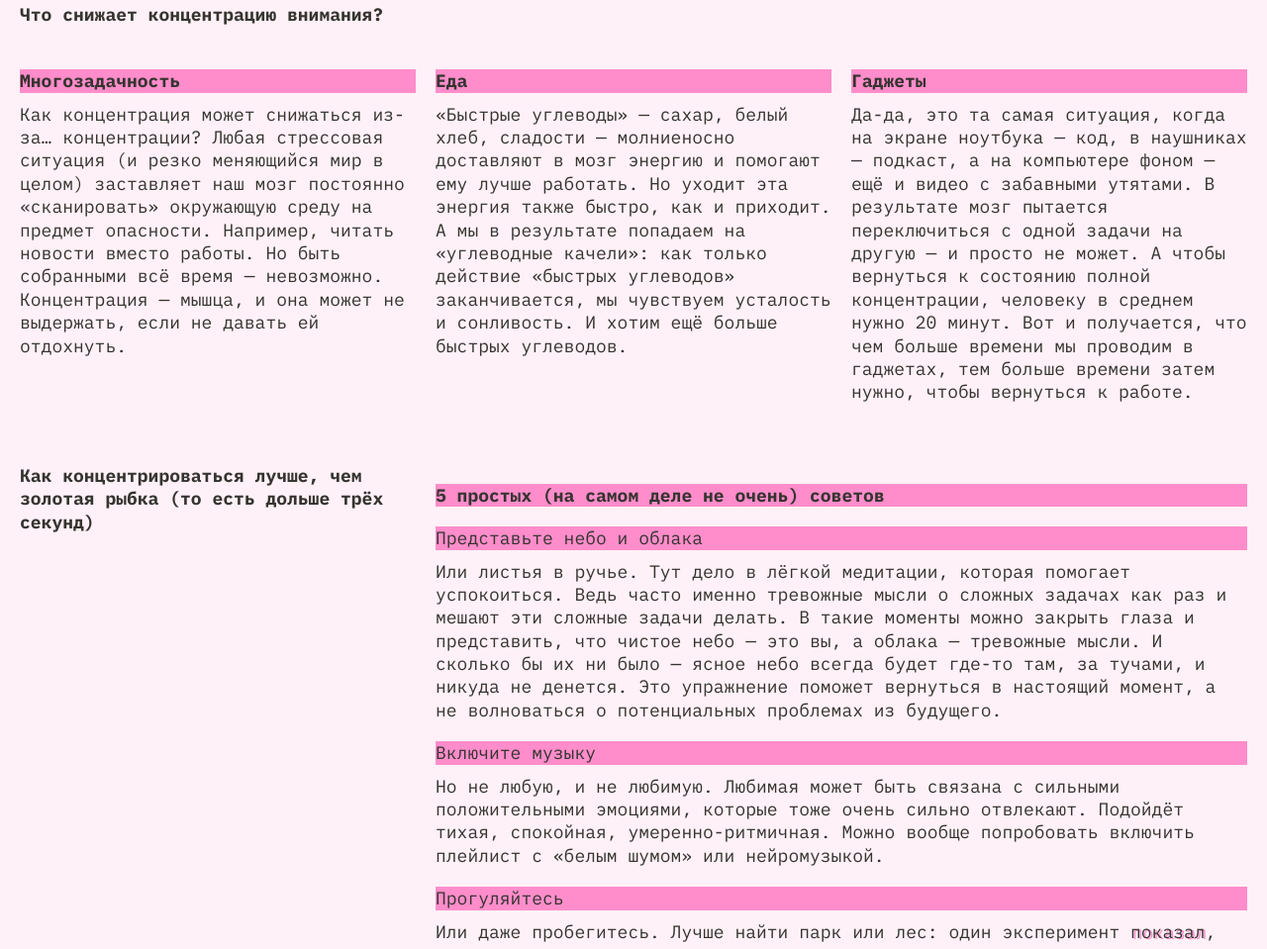
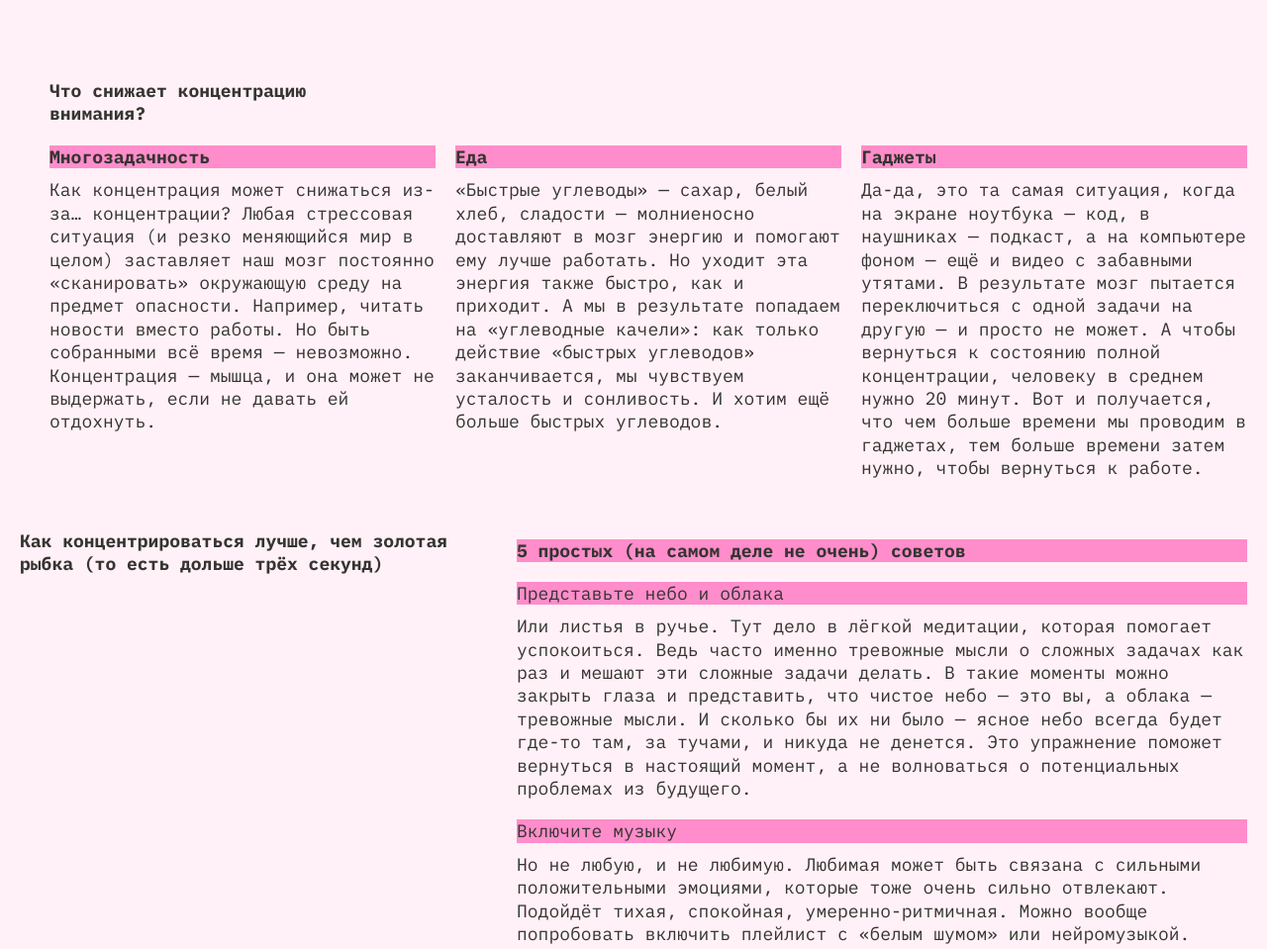
Before and after one commit to aaananasanastas/slozhno-sosredotochitsya-fd, a plain HTML site: page index.html in a window 1280 px wide. Shown: the part 1351-2310 px from the top of the page at 99% size. Drawn offline with Linux system fonts and the light colour scheme.

Commit message:
правка первого ревью

```diff
--- a/index.html
+++ b/index.html
@@ -95,7 +95,7 @@
         </div>
       </section>
 
-      <section class="section section_what">
+      <section class="section">
         <h2 class="question question_what">
           Что снижает концентрацию внимания?
         </h2>
@@ -139,12 +139,12 @@
         </div>
       </section>
 
-      <section class="section section_how">
+      <section class="section">
         <h2 class="question question_how">
           Как концентрироваться лучше, чем золотая рыбка (то есть дольше трёх
           секунд)
         </h2>
-        <div class="answers_how">
+        <div class="answers-wrapper">
           <h3 class="answer_title advice_title_main">
             5 простых (на самом деле не очень) советов
           </h3>
@@ -206,6 +206,7 @@
               src="./images/sunset.png"
               alt="Закат на море и в горах"
               class="pictures__image"
+              loading="lazy"
             />
           </li>
 
@@ -214,6 +215,7 @@
               src="./images/ice-cream.png"
               alt="Тарелка мороженного"
               class="pictures__image"
+              loading="lazy"
             />
           </li>
 
@@ -222,6 +224,7 @@
               src="./images/tape.png"
               alt="Кассета"
               class="pictures__image"
+              loading="lazy"
             />
           </li>
 
@@ -230,6 +233,7 @@
               src="./images/books.png"
               alt="Стопка книг"
               class="pictures__image"
+              loading="lazy"
             />
           </li>
 
@@ -238,6 +242,7 @@
               src="./images/street.png"
               alt="Уличный переулок"
               class="pictures__image"
+              loading="lazy"
             />
           </li>
         </ul>
--- a/styles/style.css
+++ b/styles/style.css
@@ -109,16 +109,13 @@
 /* вопросы и ответы*/
 .section {
   display: grid;
-  grid-template-columns: 1fr;
-  margin-top: 40px;
+  grid-template-columns: 1fr 1fr 1fr;
+  margin-top: 50px;
+  margin-top: var(--section-child-margin);
+  gap: 50px;
 }
 
-.section_why {
-  margin-top: var(--section-child-margin);
-}
-
-.section_what,
-.section_how {
+.section_what {
   margin-top: 50px;
 }
 
@@ -131,24 +128,26 @@
   color: var(--question-color);
   font-size: var(--regular-font-size);
   line-height: 1.3;
+
 }
 
 .answer {
   display: flex;
   flex-direction: column;
   gap: 10px;
-  padding-top: 20px;
 }
 
 .answer_title {
   background-color: var(--answer-title-bg-color);
   color: var(--answer-title-color);
   font-size: inherit;
+   margin-top: 20px;
 }
 
 .answer_text {
   color: var(--answer-text-color);
   font-weight: normal;
+  grid-column: span 2;
 }
 
 .advice_title {
@@ -202,7 +201,6 @@
   margin-bottom: 10px;
 }
 
-/* --- footer --- */
 .footer {
   position: relative;
   height: max(100vh, var(--min-height));
@@ -213,9 +211,9 @@
   margin-top: 32px;
   display: flex;
   align-items: center;
+  text-shadow: 2px 2px 0 var(--accent-color);
 }
 
-/* --- Прочие элементы (в т.ч. REC) --- */
 .rec_empty {
   position: absolute;
   display: flex;
@@ -247,7 +245,6 @@
   box-shadow: 0 0 4px 2px var(--accent-color);
 }
 
-/* --- Медиа-запросы --- */
 @media (width >= 768px) {
   .big_headline {
     font-size: clamp(7.5rem, 0.563rem + 14.453vw, 15rem);
@@ -255,11 +252,6 @@
 
   .header {
     margin-block-end: 40px;
-    --min-height: 1024px;
-  }
-
-  .footer {
-    --min-height: 1024px;
   }
 
   .pictures {
@@ -302,19 +294,24 @@
     margin-top: 30px;
   }
 
-  .section_why,
-  .section_how {
+  .question_why {
+    margin-top: 20px;
+  }
+
+  .question_how {
+    margin-top: 10px;
+
+  }
+  .section {
     display: grid;
     gap: 20px;
-    grid-template-columns: 1fr 2fr;
+    grid-template-columns: 1fr 1.5fr;
   }
 
-  .section_why {
-    grid-template-areas: "question_why answers_why";
-  }
-
-  .section_how {
-    grid-template-areas: "question_how answers_how";
+  .section {
+    grid-template-areas:
+      "question_why answers_why"
+      "question_how answers_how";
     margin-top: 61px;
   }
 
@@ -336,11 +333,9 @@
 @media (width >= 1024px) {
   .header {
     margin-block-end: 0;
-    --min-height: 768px;
   }
 
   .footer {
-    --min-height: 768px;
     margin-top: 50px;
   }
 
@@ -352,7 +347,7 @@
     bottom: 20px;
   }
 
-  .section_why {
+  .section {
     gap: 10px;
     margin-top: 40px;
   }
@@ -396,7 +391,4 @@
     margin-top: 77px;
   }
 
-  .section_how {
-    gap: 10px;
-  }
 }
--- a/styles/variables.css
+++ b/styles/variables.css
@@ -21,5 +21,25 @@
   --corner-thickness: 1px;
   --rec_empty_x_pos: 30px;
 
-  background-image: url(../images/cover-image-light.png);
+  --background-image: url(../images/cover-image-light.png);
 }
+
+@media (width >= 768px) {
+  .header {
+    --min-height: 1024px;
+  }
+
+  .footer {
+    --min-height: 1024px;
+  }
+}
+
+@media (width >= 1024px) {
+  .header {
+    --min-height: 768px;
+  }
+
+  .footer {
+    --min-height: 768px;
+  }
+}
```
Also changed, not shown: 1 other file.
